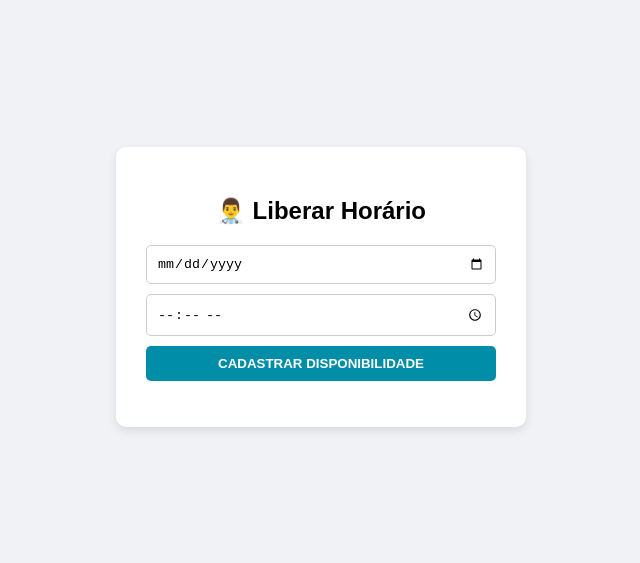
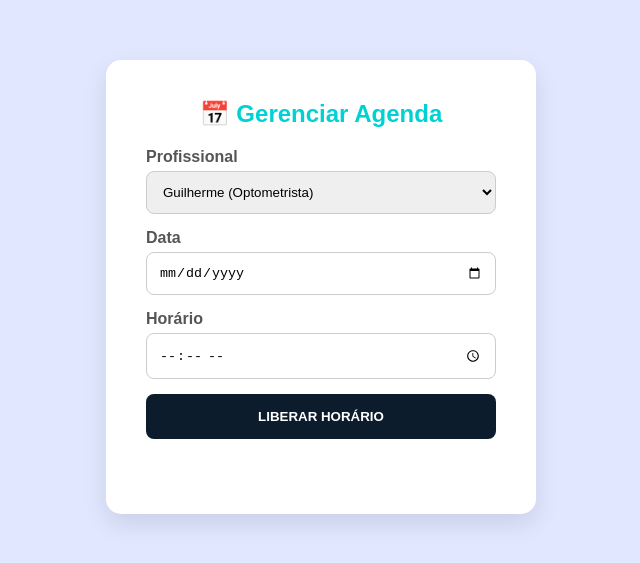
Before and after one commit to olharysconsultorio/paineladm, a plain HTML site: page index.html in a window 1280 px wide. Shown: the part 113-676 px from the top of the page, without its empty margins (319-959 px from the left). Drawn offline with Linux system fonts and the light colour scheme.

Commit message:
Update index.html

```diff
--- a/index.html
+++ b/index.html
@@ -2,49 +2,69 @@
 <html lang="pt-br">
 <head>
     <meta charset="UTF-8">
-    <title>Painel Médico - Olharys</title>
+    <title>Painel Admin - Olharys</title>
     <style>
-        body { font-family: sans-serif; background: #f0f2f5; display: flex; justify-content: center; align-items: center; height: 100vh; margin: 0; }
-        .box { background: white; padding: 30px; border-radius: 10px; width: 350px; text-align: center; box-shadow: 0 4px 10px rgba(0,0,0,0.1); }
-        input { width: 100%; padding: 10px; margin-bottom: 10px; border: 1px solid #ccc; border-radius: 5px; box-sizing: border-box; }
-        button { width: 100%; padding: 10px; background: #008da8; color: white; border: none; border-radius: 5px; cursor: pointer; font-weight: bold;}
-        button:hover { background: #005f73; }
+        body { font-family: sans-serif; background: #e0e7ff; display: flex; justify-content: center; align-items: center; height: 100vh; margin: 0; }
+        .box { background: white; padding: 40px; border-radius: 15px; width: 350px; text-align: center; box-shadow: 0 10px 25px rgba(0,0,0,0.1); }
+        h2 { color: #00d2d3; margin-top: 0; }
+        label { display: block; text-align: left; margin-bottom: 5px; font-weight: bold; color: #555; }
+        input, select { width: 100%; padding: 12px; margin-bottom: 15px; border: 1px solid #ccc; border-radius: 8px; box-sizing: border-box; }
+        button { width: 100%; padding: 15px; background: #0c1c2c; color: white; border: none; border-radius: 8px; font-weight: bold; cursor: pointer; transition: 0.3s; }
+        button:hover { background: #00d2d3; color: #0c1c2c; }
+        #msg { margin-top: 15px; font-weight: bold; min-height: 20px;}
     </style>
 </head>
 <body>
     <div class="box">
-        <h2>👨‍⚕️ Liberar Horário</h2>
+        <h2>📅 Gerenciar Agenda</h2>
+
+        <label>Profissional</label>
+        <select id="profissional">
+            <option value="optometrista">Guilherme (Optometrista)</option>
+            <option value="oftalmologista">Dr. Eduardo (Oftalmologista)</option>
+        </select>
+
+        <label>Data</label>
         <input type="date" id="data">
+
+        <label>Horário</label>
         <input type="time" id="hora">
-        <button onclick="salvar()">CADASTRAR DISPONIBILIDADE</button>
-        <p id="msg"></p>
+
+        <button onclick="salvar()">LIBERAR HORÁRIO</button>
+        <div id="msg"></div>
     </div>
 
     <script>
-        // --- COLE SUA URL AQUI ---
-        const URL = "https://script.google.com/macros/s/AKfycbxmdoBv5wnCnBN3X886kjxpj7KPYvaJebycRn1D91oO9OyF6cRh97gY33qDnQDq7XlM/exec";
+        // --- COLE SUA NOVA URL AQUI ---
+        const URL = "SUA_URL_DO_APPS_SCRIPT_AQUI";
 
         function salvar() {
             const btn = document.querySelector("button");
             const msg = document.getElementById("msg");
+
+            if(!document.getElementById("data").value || !document.getElementById("hora").value) {
+                alert("Preencha data e hora!"); return;
+            }
+
             btn.disabled = true; btn.innerText = "Salvando...";
 
             fetch(URL, {
                 method: 'POST',
                 body: JSON.stringify({
                     action: "criar_horario",
+                    profissional: document.getElementById("profissional").value, // Envia quem é
                     data: document.getElementById("data").value,
                     hora: document.getElementById("hora").value
                 })
             })
             .then(r => r.json())
             .then(d => {
-                msg.innerText = "✅ Horário Criado!";
+                msg.innerText = "✅ Horário Liberado!";
                 msg.style.color = "green";
                 setTimeout(() => msg.innerText = "", 2000);
             })
-            .catch(e => msg.innerText = "Erro")
-            .finally(() => { btn.disabled = false; btn.innerText = "CADASTRAR DISPONIBILIDADE"; });
+            .catch(() => { msg.innerText = "Erro ao salvar"; msg.style.color = "red"; })
+            .finally(() => { btn.disabled = false; btn.innerText = "LIBERAR HORÁRIO"; });
         }
     </script>
 </body>
```
